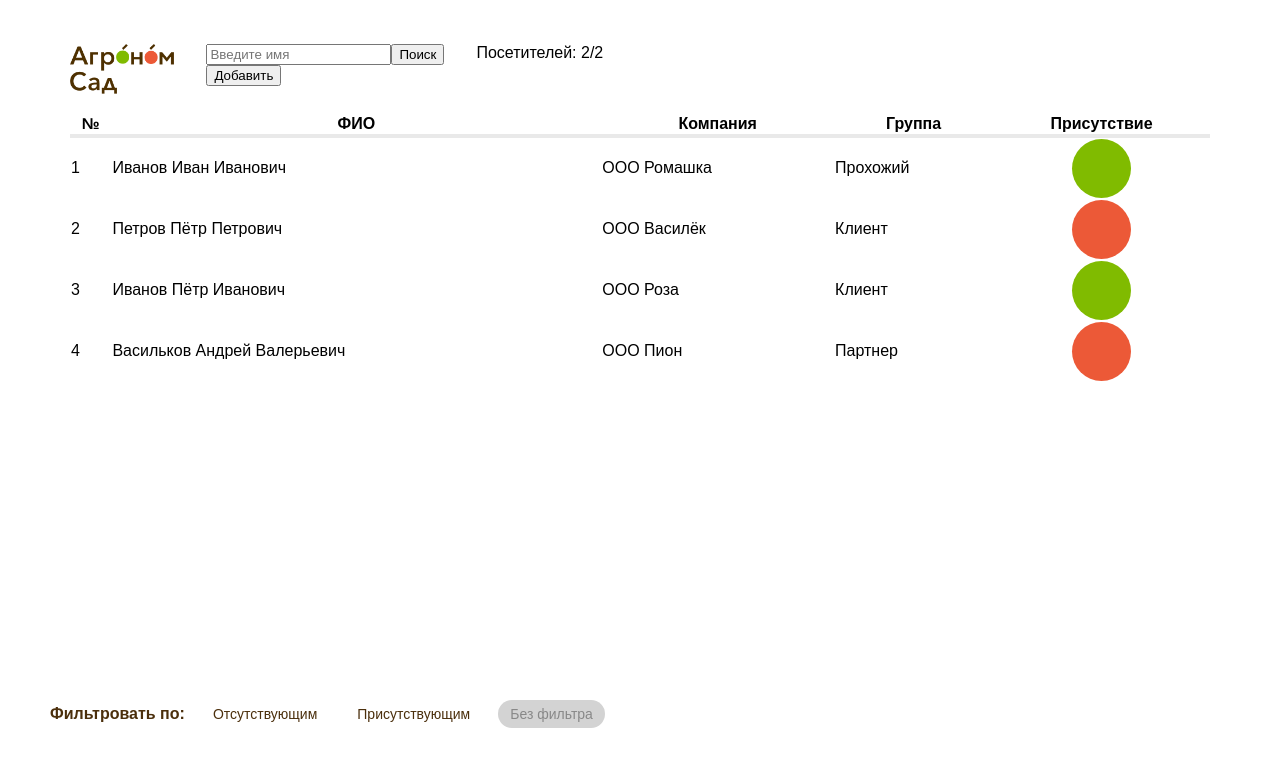
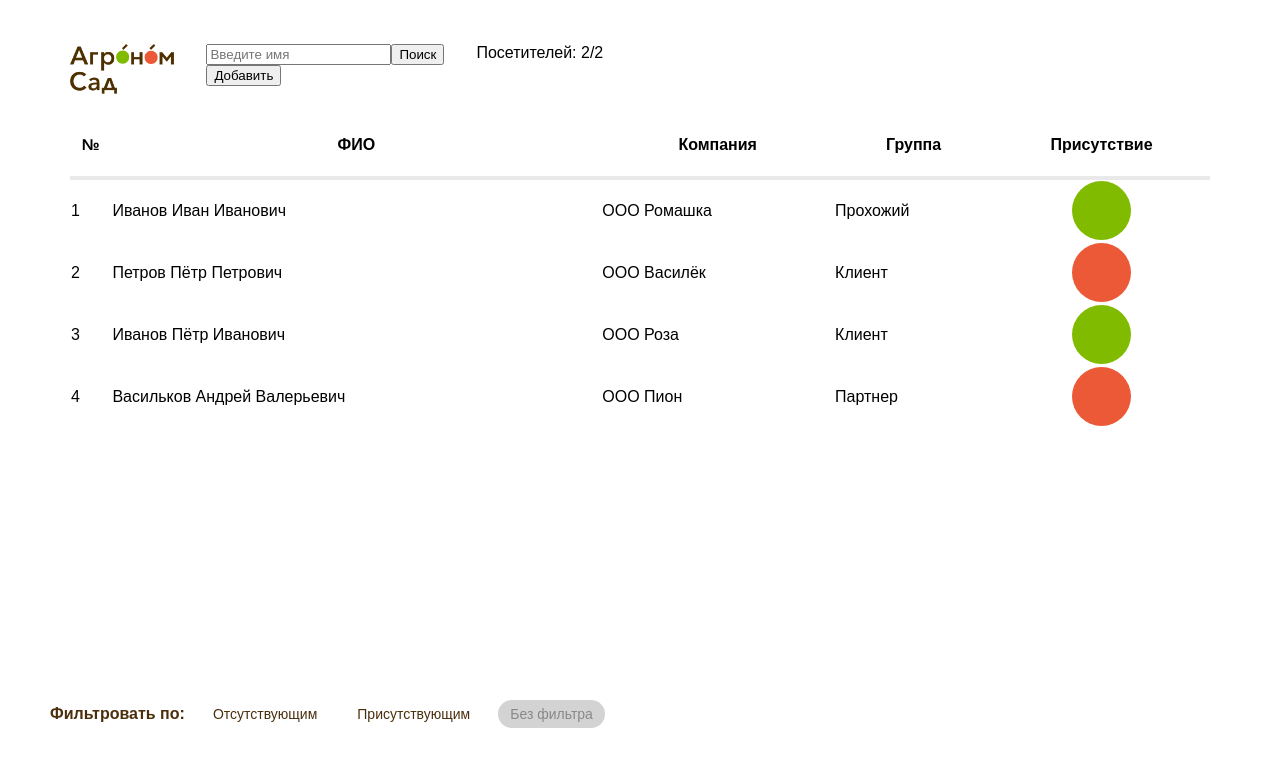
Before and after one commit to mcalexandretion/visitor-app-project, a React (Vite) app: page / in a window 1280 px wide. Shown: the top 766 px of the page. Built offline with nearby package versions, Linux system fonts and the light colour scheme; data requests are answered from the project's data file.

Commit message:
add height table rows

```diff
--- a/src/components/VisitorList.module.css
+++ b/src/components/VisitorList.module.css
@@ -19,3 +19,7 @@
 .visitorTable td:nth-child(5) {
   text-align: center;
 }
+.visitorTable td,
+.visitorTable th {
+  height: 60px;
+}
```
